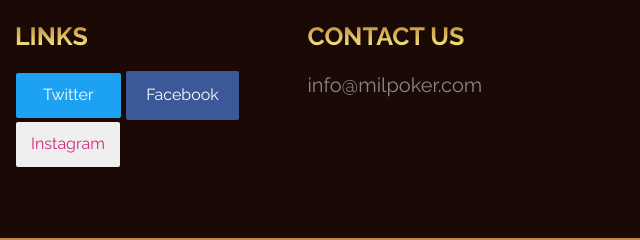
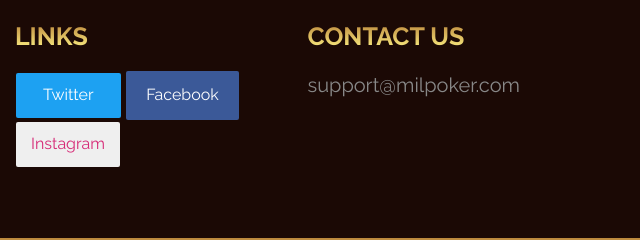
Before and after one commit to BlueGenAdmin/8ad8im88n, a plain HTML site: page cs/index.html in a window 1280 px wide. Shown: the part 1400-1640 px from the top of the page, 640-1280 px from the left. Drawn offline with nearby package versions, Linux system fonts and the light colour scheme; a script that the page names is missing.

Commit message:
Update index.html

```diff
--- a/cs/index.html
+++ b/cs/index.html
@@ -195,7 +195,7 @@
                                 <div class="address">
                                     <h3>Contact us</h3>
                                     <ul class="Links_footer">
-                                        <li>info@milpoker.com </li>
+                                        <li><a href="mailto:support@milpoker.com"></a>support@milpoker.com </li>
                                     </ul>
                                 </div>
                             </div>
```
